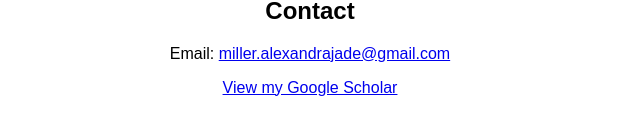
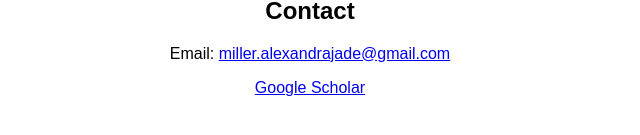
Before and after one commit to alexandrajmiller/.io, a plain HTML site: page index.html in a window 1280 px wide. Shown: the part 623-758 px from the top of the page, without its empty margins (330-970 px from the left). Drawn offline with Linux system fonts and the light colour scheme.

Commit message:
Update index.html

```diff
--- a/index.html
+++ b/index.html
@@ -37,7 +37,7 @@
 
     <p style="margin-top:16px;">
       <a href="https://scholar.google.com/citations?user=W_2tYq4AAAAJ" target="_blank" rel="noopener">
-        View my Google Scholar
+        Google Scholar
       </a>
     </p>
   </body>
```
